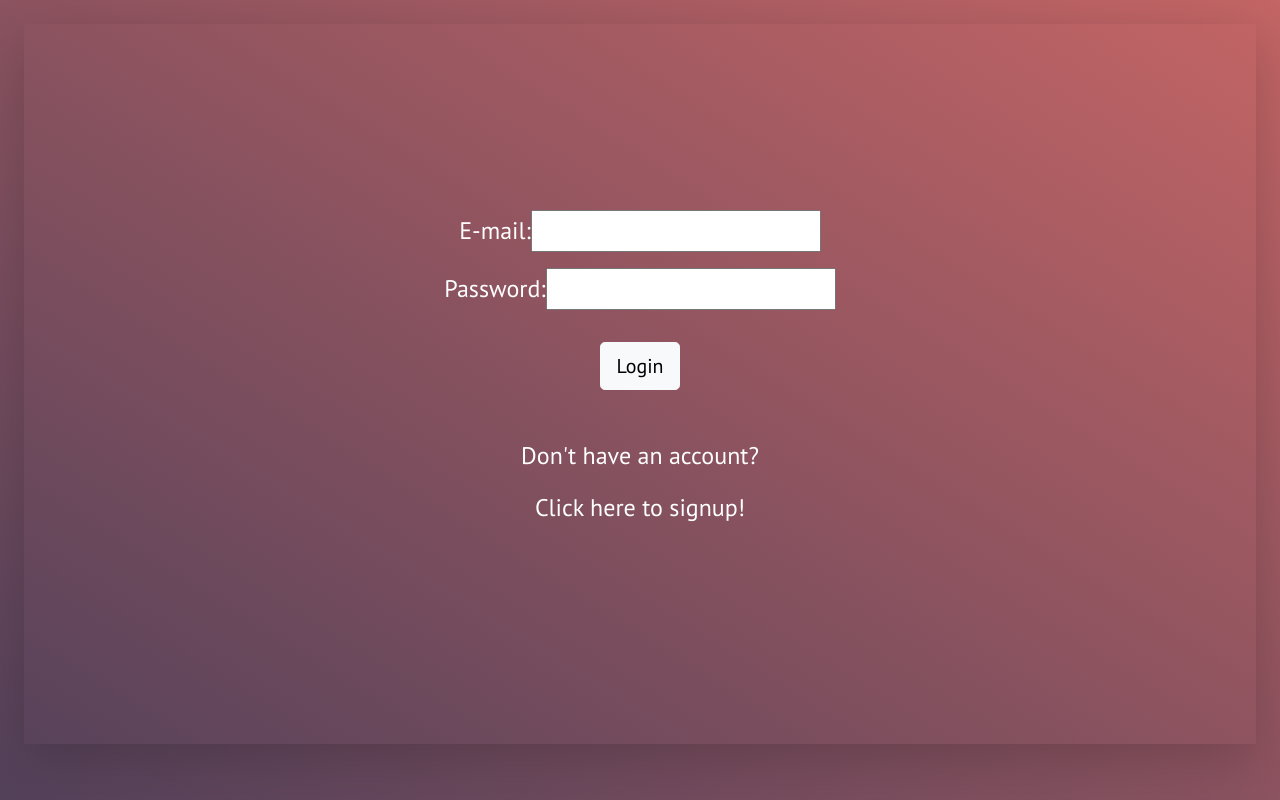
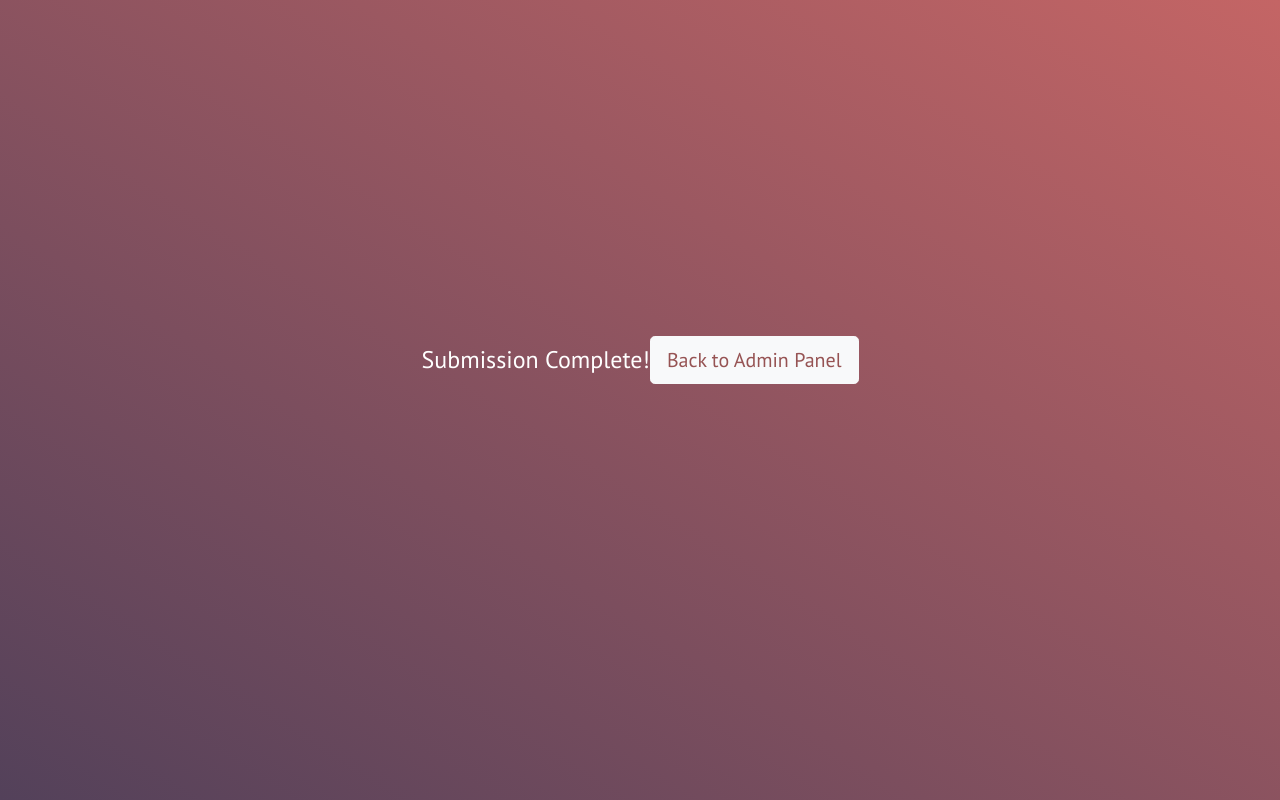
Before and after one commit to ironhack-sao-wdft/react-ironplate, a React (Create React App) app: page /submissioncomplete in a window 1280 px wide. Before the commit this address led to /login. Built offline with nearby package versions, Linux system fonts and the light colour scheme; a web font is replaced by a local one.

Commit message:
admin pages

```diff
--- a/src/components/App.js
+++ b/src/components/App.js
@@ -17,6 +17,7 @@ import ActivityEdit from "../pages/admin/ActivityEdit";
 
 import { AuthContextComponent } from "../contexts/authContext";
 import SubmissionComplete from "../pages/admin/SubmissionComplete";
+import ActivityList from "../pages/admin/ActivityList";
 
 function App() {
   return (
@@ -30,10 +31,8 @@ function App() {
           path="/adminpanel"
           element={<ProtectedRoute component={AdminPanel} />}
         />
-        <Route
-          path="/submissioncomplete"
-          element={<ProtectedRoute component={SubmissionComplete} />}
-        />
+        <Route path="/submissioncomplete" element={<SubmissionComplete />} />
+        <Route path="/activitylist" element={<ActivityList />} />
         <Route path="/home" element={<ProtectedRoute component={Home} />} />
         <Route path="/description" element={<Description />} />
         <Route path="/" element={<Welcome />} />
--- /dev/null
+++ b/src/pages/admin/ActivityList.js
@@ -0,0 +1,3 @@
+export default function ActivityList() {
+  return <div>TESTE</div>;
+}
--- a/src/pages/admin/SubmissionComplete.js
+++ b/src/pages/admin/SubmissionComplete.js
@@ -2,7 +2,7 @@ import { Link } from "react-router-dom";
 
 export default function SubmissionComplete() {
   return (
-    <div>
+    <div className="entry-card">
       <div>Submission Complete!</div>
       <Link to="/adminpanel">
         <button className="btn btn-light btn-lg" style={{ color: "#965353" }}>
```
